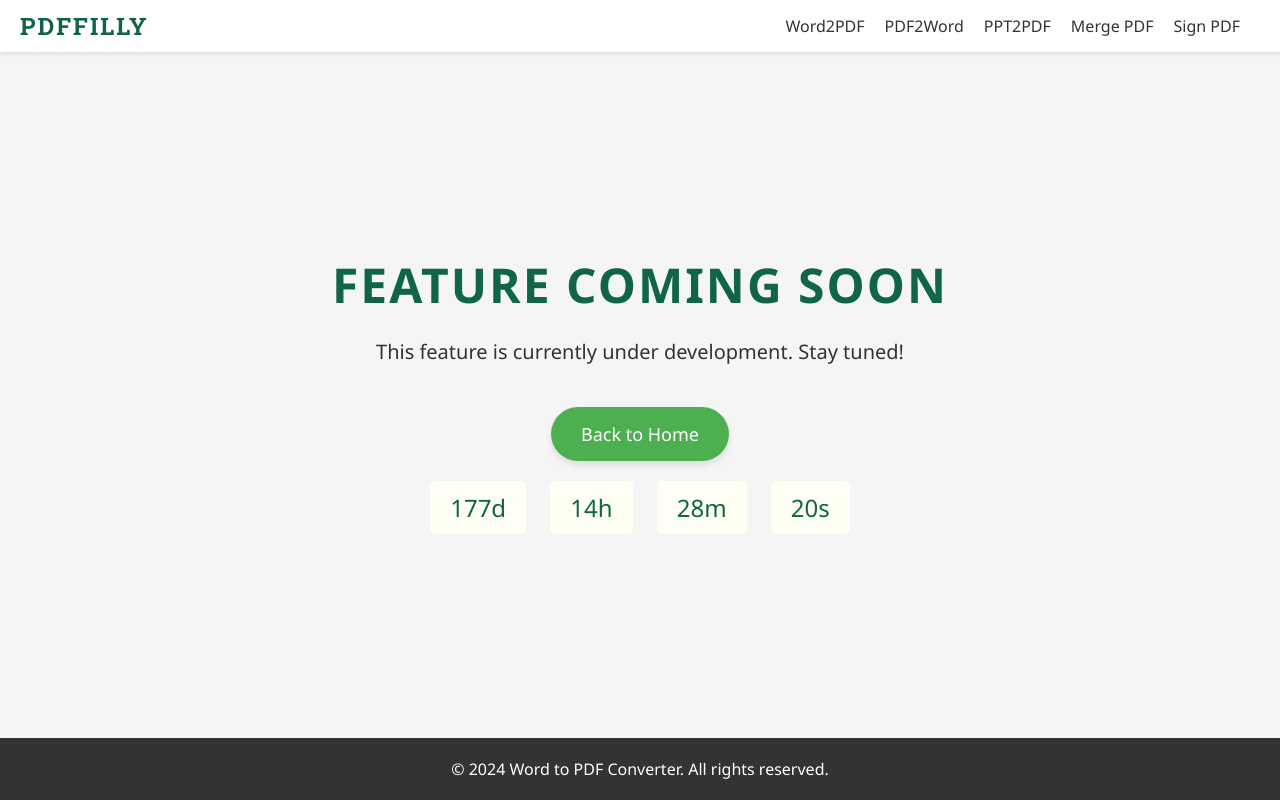
After one commit to Choloooo/docx2pdf, a Django app: page /PPT2PDF/ in a window 1280 px wide. The commit adds this page. Run offline with Django 4.2, Linux system fonts and the light colour scheme.

Commit message:
refactoring and adding of coming soon features

```diff
--- a/fileconverter/urls.py
+++ b/fileconverter/urls.py
@@ -1,7 +1,13 @@
 from django.urls import path
-from .views import convert_to_pdf
+from fileconverter import views
 
 urlpatterns = [
-    path('', convert_to_pdf, name='convert'),
+    path('', views.word_to_pdf, name='word2pdf'),
+    path('PDF2Word/', views.pdf_to_word, name='PDF2Word'),
+
+
+    path('PPT2PDF/', views.ppt_to_pdf, name='PPT2PDF'),
+    path('MergePDF/', views.merge_pdf, name='MergePDF'),
+    path('SignPDF/', views.sign_pdf, name='SignPDF'),
 
 ]
--- a/fileconverter/views.py
+++ b/fileconverter/views.py
@@ -1,51 +1,66 @@
+# views.py
+
 from django.shortcuts import render
-from django.http import JsonResponse
+from django.http import JsonResponse, HttpResponse
 from django.core.files.storage import default_storage
-import docx2pdf
+from io import BytesIO
+from docx import Document
+from reportlab.lib.pagesizes import letter
+from reportlab.platypus import SimpleDocTemplate, Paragraph
+from reportlab.lib.styles import getSampleStyleSheet
 import os
-import uuid
 
-from converter import settings
-from .forms import UploadForm
-import traceback
-import os
-from django.core.files.storage import default_storage
-from converter import settings
-from .forms import UploadForm
-import docx2pdf
+def word_to_pdf(request):
+    if request.method == 'POST' and request.FILES['file']:
+        # Get the uploaded DOCX file from the request
+        docx_file = request.FILES['file']
 
-def convert_to_pdf(request):
-    if request.method == 'POST':
-        form = UploadForm(request.POST, request.FILES)
-        if form.is_valid():
-            file = request.FILES['file']
+        # Read the content of the DOCX file
+        docx_doc = Document(docx_file)
 
-            # User uploads a DOCX file through the frontend
+        # Create a buffer for the PDF content
+        buffer = BytesIO()
 
-            # Backend receives the file, validates it, and saves it to S3 with a unique name under the 'docx' directory
-            file_path = default_storage.save(f'docx/{uuid.uuid4()}.docx', file)
+        # Create a PDF document
+        pdf = SimpleDocTemplate(buffer, pagesize=letter)
+        styles = getSampleStyleSheet()
 
-            # Backend triggers the conversion process using docx2pdf.convert()
-            try:
-                # Convert the file to PDF
-                output_pdf_name = os.path.splitext(file_path)[0] + '.pdf'
-                output_pdf_path = f'pdf/{os.path.basename(output_pdf_name)}'
-                docx2pdf.convert(file_path, output_pdf_path)
+        # Generate PDF content from the DOCX document
+        pdf_content = []
+        for paragraph in docx_doc.paragraphs:
+            pdf_content.append(Paragraph(paragraph.text, styles["Normal"]))
 
-                # Converted PDF file is saved to S3 with a unique name under the 'pdf' directory
-                # Construct S3 URLs for both DOCX and PDF files
-                docx_url = f'https://{settings.AWS_S3_CUSTOM_DOMAIN}/{file_path}'
-                pdf_url = f'https://{settings.AWS_S3_CUSTOM_DOMAIN}/{output_pdf_path}'
-                print('PDF converted and saved to:', output_pdf_path)
-                print('Download your PDF here:', pdf_url)
+        # Build the PDF document
+        pdf.build(pdf_content)
 
-                # Response containing the URLs is sent back to the frontend
-                return JsonResponse({'docx_url': docx_url, 'pdf_url': pdf_url})
-            except Exception as e:
-                error_msg = f'Error converting file: {e}'
-                print(error_msg)
-                return JsonResponse({'error': error_msg}, status=500)
+        # Get the PDF content from the buffer
+        pdf_buffer = buffer.getvalue()
 
-    else:
-        form = UploadForm()
-    return render(request, 'converter/upload.html', {'form': form})
+        # Save PDF to Amazon S3
+        pdf_filename = f'pdf/{os.path.splitext(docx_file.name)[0]}.pdf'
+        default_storage.save(pdf_filename, BytesIO(pdf_buffer))
+
+        # Get the URL of the saved PDF file
+        pdf_url = default_storage.url(pdf_filename)
+
+
+        print("Download URL:", pdf_url)
+
+        # Return JSON response with PDF URL
+        return JsonResponse({'pdf_url': pdf_url})
+
+    return render(request, 'converter/upload.html')
+
+
+
+def pdf_to_word(request):
+    return render(request, 'comingsoon.html')
+
+def ppt_to_pdf(request):
+    return render(request, 'comingsoon.html')
+
+def merge_pdf(request):
+    return render(request, 'comingsoon.html')
+
+def sign_pdf(request):
+    return render(request, 'comingsoon.html')
--- /dev/null
+++ b/jojo.py
@@ -0,0 +1,4 @@
+from docx2pdf import convert
+
+# Convert a single document
+convert("mudu.docx")
--- a/templates/base.html
+++ b/templates/base.html
@@ -16,6 +16,10 @@
         padding: 0;
         background-color: #f5f5f5;
         color: #333333;
+        font-family: "Segoe UI", Tahoma, Geneva, Verdana, sans-serif;
+        margin: 0;
+        min-height: 100vh;
+        background-color: #f5f5f5;
       }
 
       /* Navbar styles */
@@ -23,6 +27,19 @@
         background-color: #ffffff;
         padding: 10px 20px;
         box-shadow: 0 2px 4px rgba(0, 0, 0, 0.1);
+        display: flex;
+        align-items: center; /* Align items vertically */
+        justify-content: space-between; /* Align items horizontally */
+      }
+
+      nav h1 {
+        color: #116547; /* Colorful text */
+        margin: 0;
+        padding: 0;
+        font-size: 24px; /* Adjust font size as needed */
+        font-family: "Roboto Slab", serif; /* Readable font with personality */
+        text-transform: uppercase;
+        letter-spacing: 2px; /* Add letter spacing for a better look */
       }
 
       nav ul {
@@ -30,10 +47,10 @@
         margin: 0;
         padding: 0;
         text-align: center;
+        display: flex; /* Align items horizontally */
       }
 
       nav ul li {
-        display: inline;
         margin-right: 20px;
       }
 
@@ -59,6 +76,27 @@
         box-shadow: -2px 0 4px rgba(0, 0, 0, 0.1);
       }
 
+      /* Off-canvas menu items */
+      .offcanvas ul {
+        list-style-type: none;
+        padding: 0;
+      }
+
+      .offcanvas ul li {
+        padding: 15px 20px; /* Adjust padding for spacing */
+        margin-bottom: 10px; /* Add margin between items */
+      }
+
+      .offcanvas ul li a {
+        text-decoration: none;
+        color: #333333;
+        transition: color 0.3s ease;
+      }
+
+      .offcanvas ul li a:hover {
+        color: #007bff;
+      }
+
       /* Show offcanvas menu when screen size is smaller */
       @media (max-width: 768px) {
         .offcanvas.open {
@@ -71,11 +109,6 @@
       }
 
       /* Main content */
-      .container {
-        max-width: 1200px;
-        margin: 20px auto;
-        padding: 0 20px;
-      }
 
       /* Toggle button */
       .toggle-btn {
@@ -117,28 +150,51 @@
         font-size: 24px;
         color: #333333;
       }
+
+      /* Footer styles */
+      footer {
+        background-color: #333;
+        color: #fff;
+        text-align: center;
+        padding: 20px 0;
+        position: fixed;
+        bottom: 0;
+        width: 100%;
+      }
     </style>
+    <link
+      href="https://fonts.googleapis.com/css2?family=Roboto+Slab:wght@400;700&display=swap"
+      rel="stylesheet"
+    />
   </head>
   <body>
     <nav>
+      <a
+        href="{% url 'word2pdf' %}"
+        style="text-decoration: none; color: #116547"
+      >
+        <h1 style="font-weight: bold; margin: 0">PDFFilly</h1>
+      </a>
+
       <ul>
-        <li><a href="#">Word2PDF</a></li>
-        <li><a href="#">PDF2Word</a></li>
-        <li><a href="#">PPT2PDF</a></li>
-        <li><a href="#">Merge PDF</a></li>
-        <li><a href="#">Sign PDF</a></li>
+        <li><a href="{% url 'word2pdf' %}">Word2PDF</a></li>
+        <li><a href="{% url 'PDF2Word' %}">PDF2Word</a></li>
+        <li><a href="{% url 'PPT2PDF' %}">PPT2PDF</a></li>
+        <li><a href="{% url 'MergePDF' %}">Merge PDF</a></li>
+        <li><a href="{% url 'SignPDF' %}">Sign PDF</a></li>
       </ul>
+
       <button class="toggle-btn" onclick="toggleMenu()"></button>
     </nav>
 
     <div class="offcanvas" id="offcanvas">
       <button class="close-btn" onclick="toggleMenu()">&#10005;</button>
       <ul>
-        <li><a href="#">Word2PDF</a></li>
-        <li><a href="#">PDF2Word</a></li>
-        <li><a href="#">PPT2PDF</a></li>
-        <li><a href="#">Merge PDF</a></li>
-        <li><a href="#">Sign PDF</a></li>
+        <li><a href="{% url 'word2pdf' %}">Word2PDF</a></li>
+        <li><a href="{% url 'PDF2Word' %}">PDF2Word</a></li>
+        <li><a href="{% url 'PPT2PDF' %}">PPT2PDF</a></li>
+        <li><a href="{% url 'MergePDF' %}">Merge PDF</a></li>
+        <li><a href="{% url 'SignPDF' %}">Sign PDF</a></li>
       </ul>
     </div>
 
@@ -148,6 +204,7 @@
       {% endblock %}
     </div>
 
+    <footer>&copy; 2024 Word to PDF Converter. All rights reserved.</footer>
     <!-- Include your JavaScript files here -->
     <script>
       function toggleMenu() {
--- /dev/null
+++ b/templates/comingsoon.html
@@ -0,0 +1,115 @@
+<!DOCTYPE html>
+{% extends 'base.html' %} {% block content %}
+<html lang="en">
+  <head>
+    <meta charset="UTF-8" />
+    <meta name="viewport" content="width=device-width, initial-scale=1.0" />
+    <title>{% block title %}Feature Coming Soon{% endblock %}</title>
+    <style>
+      .container {
+        justify-content: center;
+        align-items: center;
+        margin: 200px auto; /* Center horizontally and add margin */
+        text-align: center;
+      }
+      h1 {
+        font-size: 48px;
+        margin-bottom: 20px;
+        color: #116547;
+        text-transform: uppercase;
+        letter-spacing: 2px;
+      }
+      p {
+        font-size: 20px;
+        margin-bottom: 40px;
+        line-height: 1.5;
+      }
+      .btn {
+        display: inline-block;
+        padding: 15px 30px;
+        background-color: #4caf50;
+        color: #ffffff;
+        text-decoration: none;
+        border-radius: 30px;
+        font-size: 18px;
+        transition: background-color 0.3s ease;
+        box-shadow: 0 4px 6px rgba(0, 0, 0, 0.1);
+      }
+      .btn:hover {
+        background-color: #45a049;
+      }
+      /* Countdown timer */
+      #countdown {
+        margin-top: 20px;
+      }
+      .countdown-box {
+        display: inline-block;
+        margin: 0 10px;
+        padding: 10px 20px;
+        background-color: #fffff4;
+        color: #116547;
+        border-radius: 5px;
+        font-size: 24px;
+      }
+      /* Animation */
+      @keyframes fadeIn {
+        from {
+          opacity: 0;
+          transform: translateY(-20px);
+        }
+        to {
+          opacity: 1;
+          transform: translateY(0);
+        }
+      }
+      .fadeIn {
+        animation: fadeIn 0.5s ease-out;
+      }
+    </style>
+  </head>
+  <body>
+    <div class="container fadeIn">
+      <h1>Feature Coming Soon</h1>
+      <p>This feature is currently under development. Stay tuned!</p>
+      <a href="/" class="btn">Back to Home</a>
+      <div id="countdown"></div>
+      <!-- Countdown timer -->
+    </div>
+
+    <script>
+      // Set the fixed target date for the countdown timer
+      var targetDate = new Date("2024-10-01T00:00:00");
+
+      // Update the countdown timer every second
+      var countdownInterval = setInterval(function () {
+        var now = new Date().getTime();
+        var distance = targetDate - now;
+
+        // Calculate days, hours, minutes, and seconds remaining
+        var days = Math.floor(distance / (1000 * 60 * 60 * 24));
+        var hours = Math.floor(
+          (distance % (1000 * 60 * 60 * 24)) / (1000 * 60 * 60)
+        );
+        var minutes = Math.floor((distance % (1000 * 60 * 60)) / (1000 * 60));
+        var seconds = Math.floor((distance % (1000 * 60)) / 1000);
+
+        // Display the countdown timer
+        document.getElementById("countdown").innerHTML = `
+          <div class="countdown-box">${days}d</div>
+          <div class="countdown-box">${hours}h</div>
+          <div class="countdown-box">${minutes}m</div>
+          <div class="countdown-box">${seconds}s</div>
+        `;
+
+        // If the countdown is over, display a message
+        if (distance < 0) {
+          clearInterval(countdownInterval);
+          document.getElementById("countdown").innerHTML =
+            "Feature is now live!";
+        }
+      }, 1000); // Update every second
+    </script>
+  </body>
+</html>
+
+{% endblock %}
--- a/templates/converter/error.html
+++ /dev/null
@@ -1 +0,0 @@
-<h1>Opps</h1>
```
Also changed, not shown: templates/converter/upload.html (+112 -35 lines), templates/yori.html (deleted, +0 -145 lines), 1 other file.
